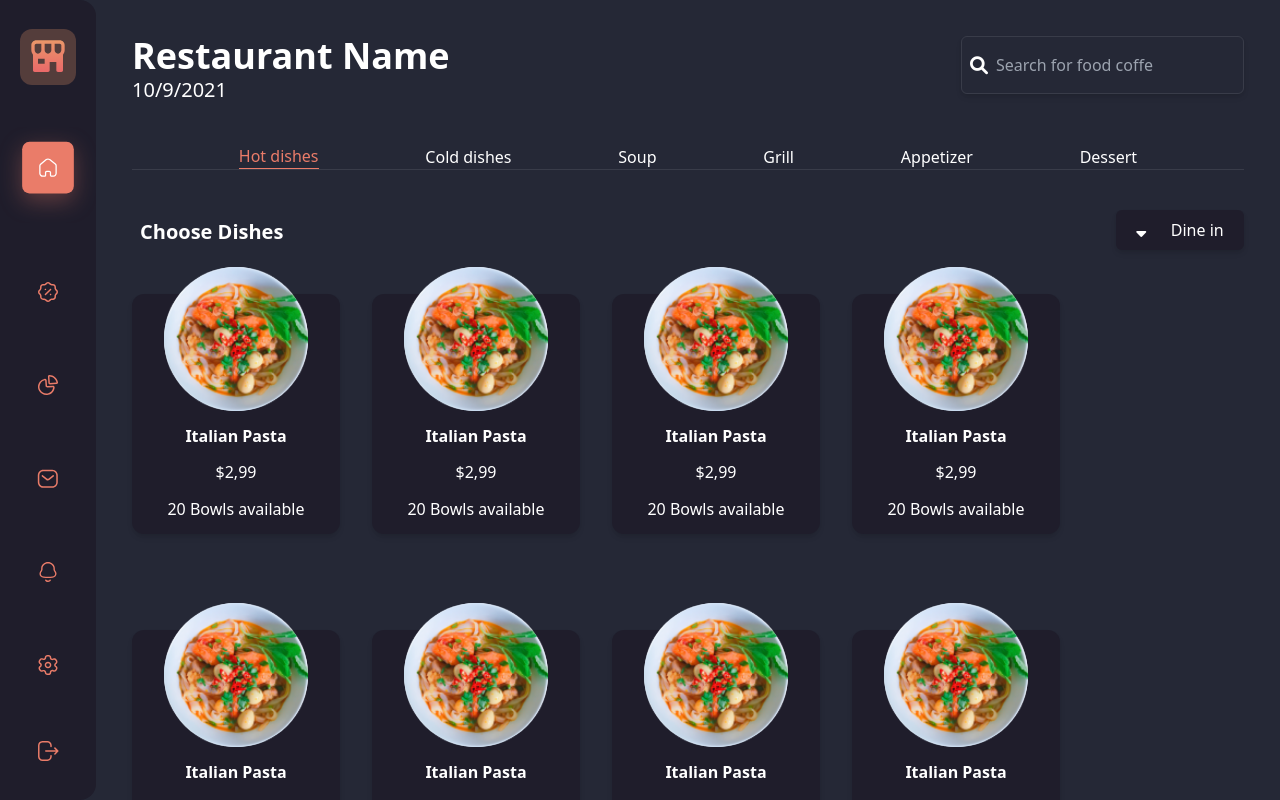
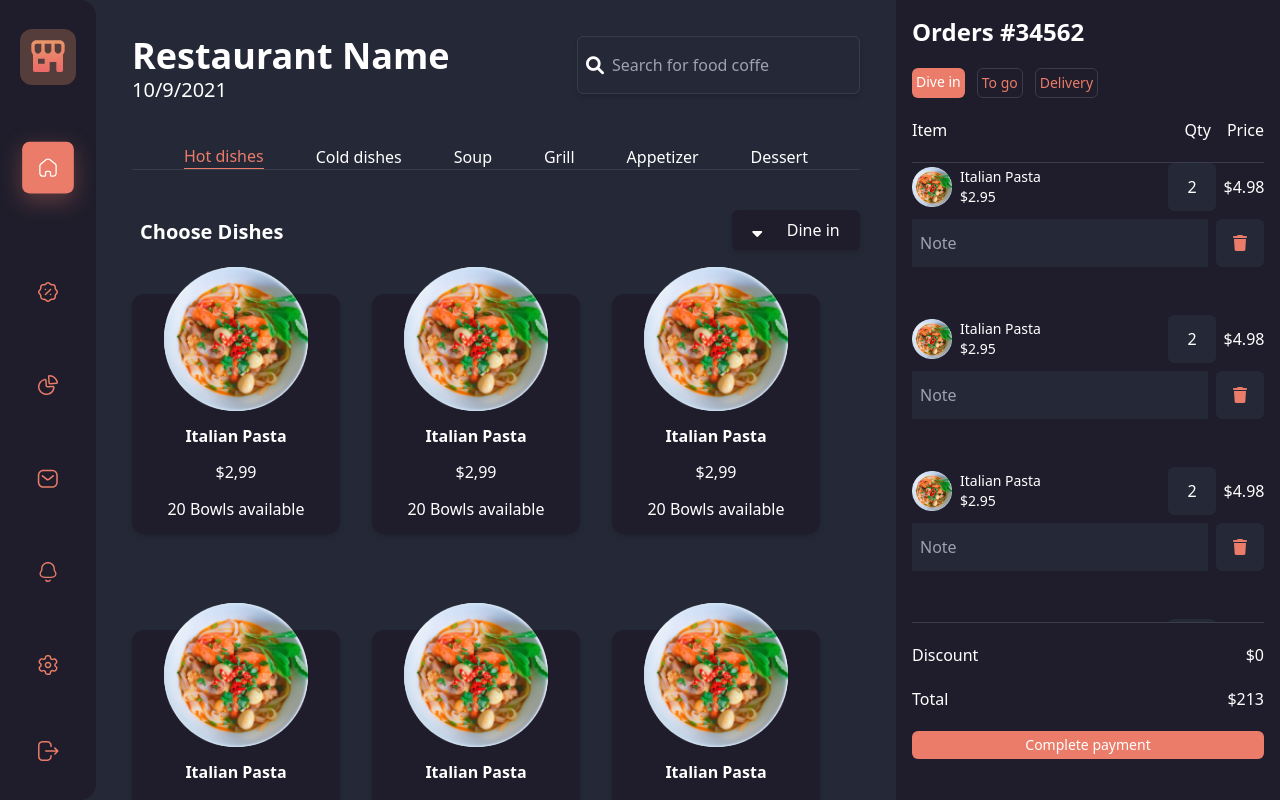
Before and after one commit to carlosmpr/frontEndPortafolio, a React (Create React App) app in the folder menudashboard/: page / in a window 1280 px wide. Built offline with nearby package versions, Linux system fonts and the light colour scheme.

Commit message:
Checkout

```diff
--- a/menudashboard/src/App.js
+++ b/menudashboard/src/App.js
@@ -1,4 +1,5 @@
 import React from 'react';
+import Checkout from './components/Checkout/Checkout';
 import Content from './components/Content/Content';
 import Sidebar from './components/Sidebar/Sidebar';
 
@@ -8,6 +9,7 @@ function App() {
     <div className="flex w-screen h-screen bg-secondary ">
       <Sidebar />
      <Content />
+     <Checkout />
     </div>
   );
 }
--- /dev/null
+++ b/menudashboard/src/components/Buttons/Button.jsx
@@ -0,0 +1,7 @@
+import React from 'react'
+
+export default function Button({text}) {
+    return (
+        <div className="p-1 text-sm text-primary bg-theme text-center rounded-md"> {text}</div>
+    )
+}
--- /dev/null
+++ b/menudashboard/src/components/Buttons/OutlineButton.jsx
@@ -0,0 +1,7 @@
+import React from 'react'
+
+export default function OutlineButton({text}) {
+    return (
+        <div className="p-1 text-sm text-secondary border border-primary rounded-md"> {text}</div>
+    )
+}
--- /dev/null
+++ b/menudashboard/src/components/Checkout/Checkout.jsx
@@ -0,0 +1,41 @@
+import React from "react";
+import Button from "../Buttons/Button";
+import OutlineButton from "../Buttons/OutlineButton";
+import food from '../../assets/images/Content/food.png'
+import CheckoutItem from "./CheckoutItem";
+export default function Checkout() {
+  return (
+    <div className="w-96 h-full bg-primary flex flex-col p-4 gap-y-5">
+      <h5 className="text-2xl text-primary font-bold">Orders #34562</h5>
+      <div className="flex gap-x-3">
+        <Button text="Dive in" />
+        <OutlineButton text="To go" />
+        <OutlineButton text="Delivery" />
+      </div>
+
+      <div className="flex w-full gap-x-4">
+        <p className="text-primary flex-1">Item</p>
+        <p className="text-primary ">Qty</p>
+        <p className="text-primary ">Price</p>
+      </div>
+      <div className="w-full h-3/5  border-t border-b border-primary overflow-y-scroll space-y-12">
+       <CheckoutItem />
+       <CheckoutItem />
+       <CheckoutItem />
+       <CheckoutItem />
+       <CheckoutItem />
+
+      </div>
+      <div className="w-full flex items-center justify-between">
+        <p className="text-primary font-thin">Discount</p>
+        <p className="text-primary font-thin">$0</p>
+      </div>
+
+      <div className="w-full flex items-center justify-between">
+        <p className="text-primary font-thin">Total</p>
+        <p className="text-primary font-thin">$213</p>
+      </div>
+      <Button text="Complete payment" />
+    </div>
+  );
+}
--- /dev/null
+++ b/menudashboard/src/components/Checkout/CheckoutItem.jsx
@@ -0,0 +1,30 @@
+import React from "react";
+import food from '../../assets/images/Content/food.png'
+export default function CheckoutItem() {
+  return (
+    <div className="w-full flex flex-col gap-y-2">
+      <div className="w-full flex items-center gap-x-2">
+        <img src={food} alt={food} className="w-10" />
+        <div className="flex flex-col flex-1">
+          <p className="text-sm text-primary">Italian Pasta</p>
+          <p className="text-sm text-primary">$2.95</p>
+        </div>
+        <div className="flex items-center  justify-center bg-secondary rounded-md text-primary text-center  h-12 w-12 w-4">
+          2
+        </div>
+        <div className="flex items-center  justify-center text-primary text-center  h-10 w-10 w-4">
+          $4.98
+        </div>
+      </div>
+      <div className="w-full flex gap-x-2">
+        <input
+          className="flex-1 outline-none bg-secondary text-primary p-2"
+          placeholder="Note"
+        />
+        <div className="flex items-center  justify-center bg-secondary rounded-md text-primary text-center  h-12 w-12 w-4">
+          <i class="fas fa-trash text-secondary"></i>
+        </div>
+      </div>
+    </div>
+  );
+}
--- a/menudashboard/src/index.css
+++ b/menudashboard/src/index.css
@@ -1,3 +1,10 @@
 @tailwind base;
 @tailwind components;
 @tailwind utilities;
+
+
+
+::-webkit-scrollbar {
+    width: 0;  /* Remove scrollbar space */
+    background: transparent;  /* Optional: just make scrollbar invisible */
+}
--- a/menudashboard/tailwind.config.js
+++ b/menudashboard/tailwind.config.js
@@ -6,7 +6,7 @@ module.exports = {
      ...theme('colors'),
       'primary': '#1F1D2B',
      'secondary': '#252836',
-      'danger': '#e3342f',
+      'theme': '#EA7C69',
     }),
 
     textColor: {
```
